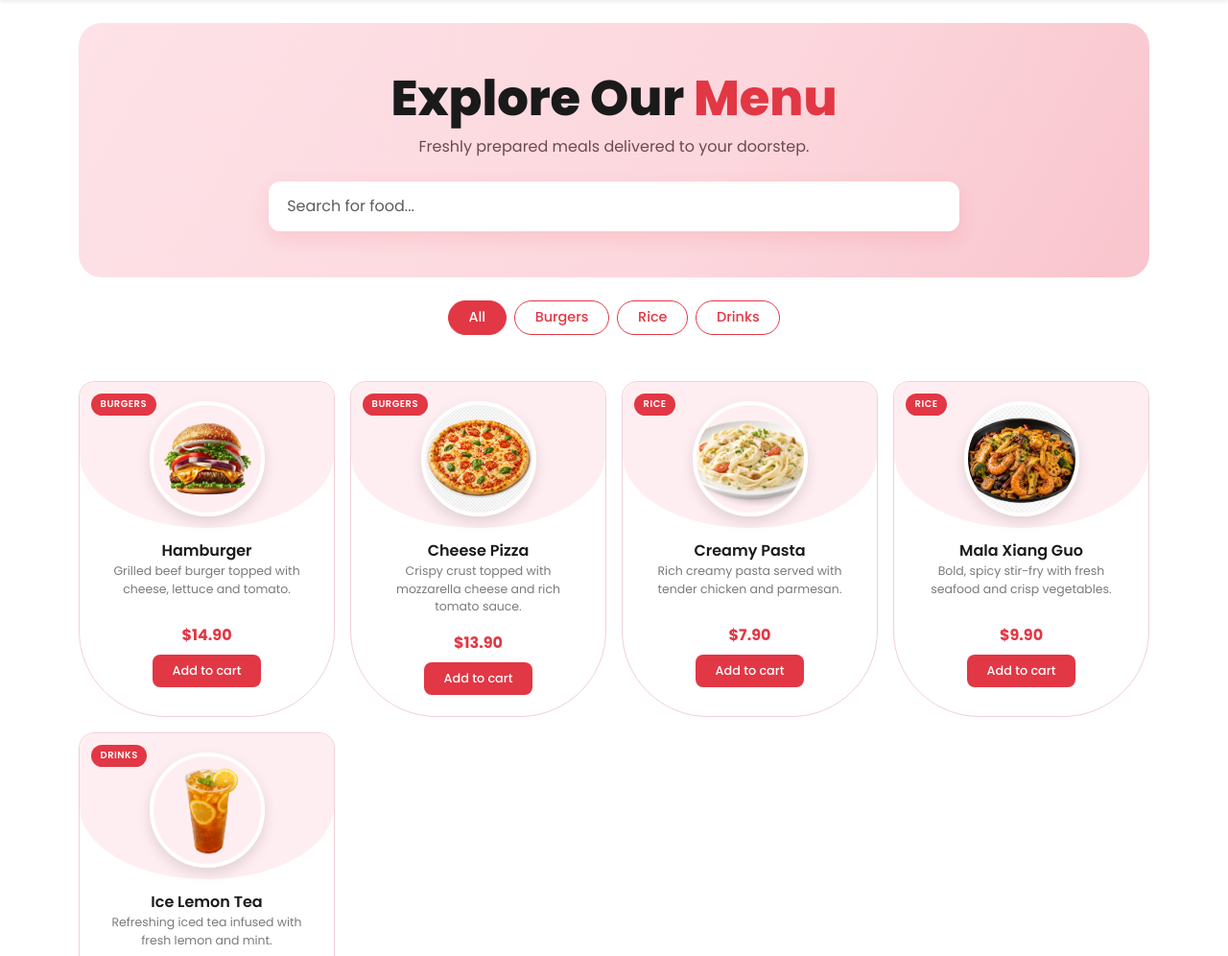
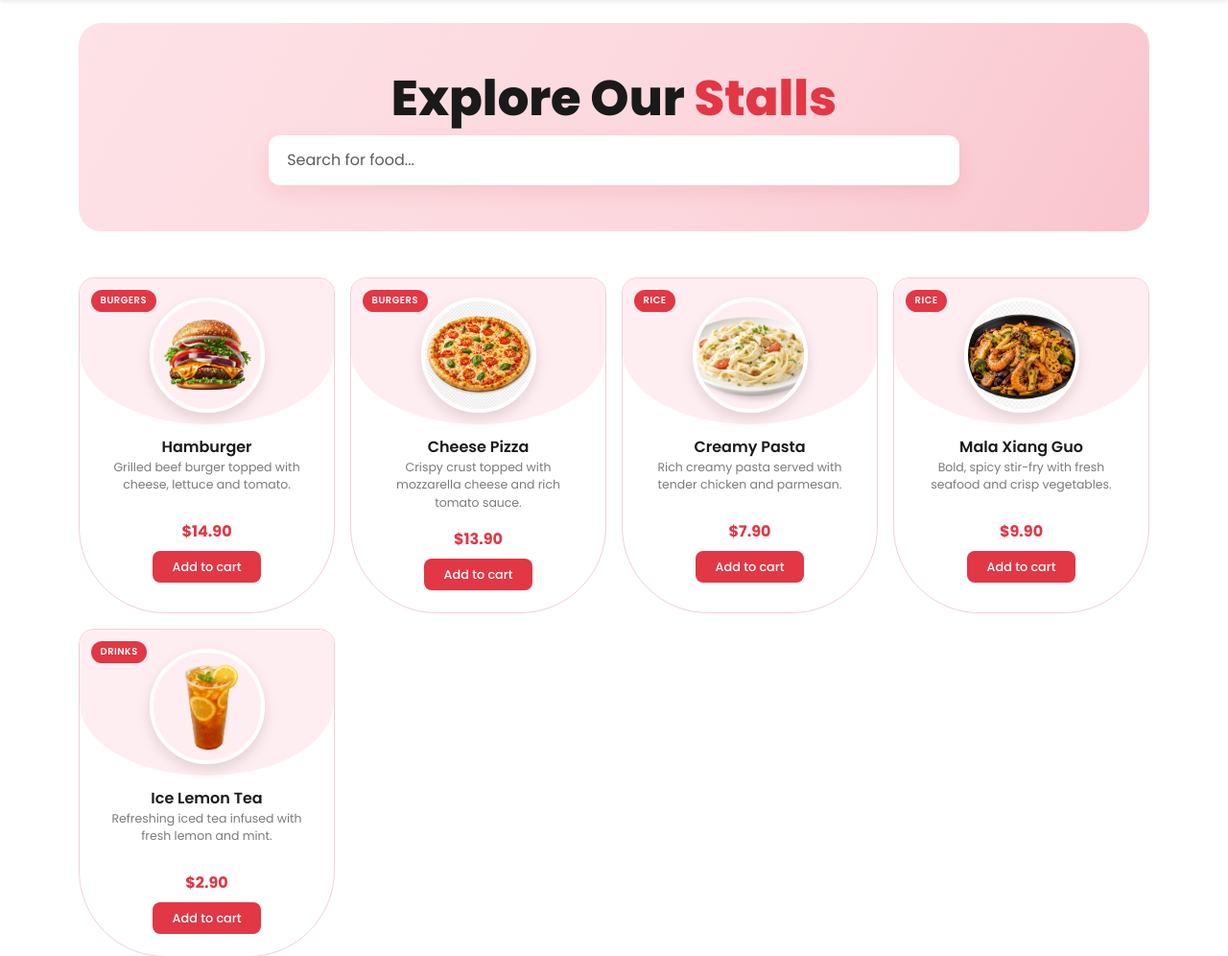
Before and after one commit to mthinzar/Team-4-DevOps, a Node server app: page /menu in a window 1280 px wide. Shown: the part 114-1110 px from the top of the page at 96% size. Run offline with Node 20, Linux system fonts and the light colour scheme.

Commit message:
Removed those filters and some edits

```diff
--- a/views/menu.ejs
+++ b/views/menu.ejs
@@ -260,8 +260,8 @@
 <!-- Menu Hero -->
 <section class="container mt-4">
     <div class="menu-hero p-4 p-md-5">
-        <h1>Explore Our <span class="brand-red">Menu</span></h1>
-        <p class="tagline mt-2 mb-4">Freshly prepared meals delivered to your doorstep.</p>
+        <h1>Explore Our <span class="brand-red">Stalls</span></h1>
+
 
         <div class="menu-search">
             <input type="text" id="searchInput" class="form-control" placeholder="Search for food...">
@@ -269,14 +269,6 @@
     </div>
 </section>
 
-<!-- Category Filters -->
-<section class="container mt-4">
-    <div class="d-flex flex-wrap justify-content-center gap-2">
-        <% categories.forEach((cat, i) => { %>
-        <button class="filter-pill <%= i === 0 ? 'active' : '' %>" data-category="<%= cat %>"><%= cat %></button>
-        <% }) %>
-    </div>
-</section>
 
 <!-- Menu Grid -->
 <section class="container py-5">
```
